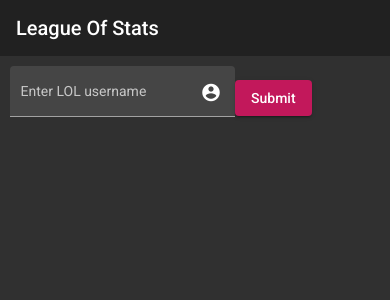
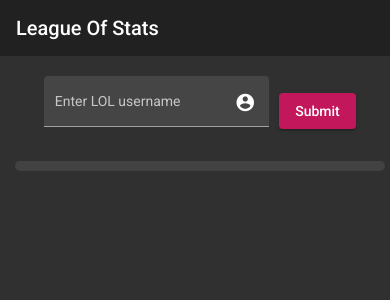
Before and after one commit to EnzoHaegel/LeagueOfStats, an Angular app in the folder LeagueOfStats/: page / in a window 390 px wide. Shown: the top 300 px of the page. Built offline with nearby package versions, Linux system fonts and the light colour scheme.

Commit message:
better opgg

```diff
--- a/LeagueOfStats/src/app/pages/profil/history/history.component.html
+++ b/LeagueOfStats/src/app/pages/profil/history/history.component.html
@@ -1,14 +1,4 @@
 <div class="container">
-    <!-- material input -->
-    <form>
-        <mat-form-field appearance="fill">
-            <mat-label>Enter LOL username</mat-label>
-            <input matInput placeholder="Username" [formControl]="username" #input>
-            <mat-icon matSuffix>account_circle</mat-icon>
-        </mat-form-field>
-        <button (click)="onSearch()" mat-raised-button color="primary" type="submit">Submit</button>
-    </form>
-
     <div *ngFor="let match of matches" class="match-history" [ngClass]="getStatsOfPlayer(match).win ? 'win' : 'loss'">
         <div class="type-of-game">
             {{ secondesToMinutes(match.info.gameDuration) + ' ' + match.info.gameMode + ' ' + getGameTypeName(match.info.gameMode, match.info.gameType) }}
@@ -38,7 +28,8 @@
                             <img class="champion-icon" [src]="match.info.participants[index].ddragonChampionIcon" alt="">
                             <div class="player-name" routerLink="/" [queryParams]="{puuid: match.metadata.participants[index]}">{{ match.info.participants[index].championName }}</div>
                         </div>
-                        <span class="kda">{{ match.info.participants[index].kills }} / {{ match.info.participants[index].deaths }} / {{ match.info.participants[index].assists }}</span>
+                        <div class="kda-items">
+                            <span class="kda" [ngStyle]="{'margin-right': '0'}">{{ match.info.participants[index].kills }} / {{ match.info.participants[index].deaths }} / {{ match.info.participants[index].assists }}</span>
                             <div class="item-block">
                                 <div class="item-icon">
                                     <img *ngIf="match.info.participants[index].item0 > 0" class="item-picture" [src]="riotPicturesService.getItemIcon(match.info.participants[index].item0)" alt="">
@@ -61,9 +52,11 @@
                             </div>
                         </div>
                     </div>
+                </div>
                 <span class="divider-vertical"></span>
                 <div class="team">
                     <div *ngFor="let index of [5, 6, 7, 8, 9]" class="player">
+                        <div class="kda-items">
                             <div class="item-block">
                                 <div class="item-icon">
                                     <img *ngIf="match.info.participants[index].item0 > 0" class="item-picture" [src]="riotPicturesService.getItemIcon(match.info.participants[index].item0)" alt="">
@@ -84,8 +77,9 @@
                                     <img *ngIf="match.info.participants[index].item5 > 0" class="item-picture" [src]="riotPicturesService.getItemIcon(match.info.participants[index].item5)" alt="">
                                 </div>
                             </div>
-                        <span class="kda">{{ match.info.participants[index].kills }} / {{ match.info.participants[index].deaths }} / {{ match.info.participants[index].assists }}</span>
-                        <div class="champion" [ngStyle]="{'float': 'left'}">
+                            <span [ngStyle]="{'margin-left': '0'}" class="kda">{{ match.info.participants[index].kills }} / {{ match.info.participants[index].deaths }} / {{ match.info.participants[index].assists }}</span>
+                        </div>
+                        <div class="champion">
                             <span class="player-name" routerLink="/" [queryParams]="{puuid: match.metadata.participants[index]}">{{ match.info.participants[index].championName }}</span>
                             <img class="champion-icon" [src]="match.info.participants[index].ddragonChampionIcon" alt="">
                         </div>
@@ -96,5 +90,5 @@
     </div>
 
     <!-- Load More Button -->
-    <button *ngIf="matches.length > 0" mat-raised-button color="primary" (click)="loadMore()">Load More</button>
+    <button class="load" *ngIf="matches.length > 0" mat-raised-button color="primary" (click)="loadMore()">Load More</button>
 </div>
--- a/LeagueOfStats/src/app/pages/profil/history/history.component.scss
+++ b/LeagueOfStats/src/app/pages/profil/history/history.component.scss
@@ -1,15 +1,16 @@
 .container {
-    margin: 10px;
-    width: calc(100% - 20px);
+    margin: 5px;
+    width: calc(100% - 10px);
     justify-content: space-between;
 
     .match-history {
-        margin-top: 10px;
-        margin-bottom: 10px;
         border-radius: 5px;
         background-color: #424242;
         padding: 5px;
-        width: 900px;
+        max-width: calc(min(1000px, 100%));
+        margin: auto;
+        margin-top: 5px;
+        margin-bottom: 5px;
 
         .type-of-game {
             width: 100%;
@@ -100,6 +101,9 @@
                         .champion {
                             display: flex;
                             flex-direction: row;
+                            text-overflow: ellipsis;
+                            overflow: hidden;
+                            white-space: nowrap;
 
                             .champion-icon {
                                 width: 16px;
@@ -112,6 +116,9 @@
                                 font-size: 12px;
                                 color: #fff;
                                 cursor: pointer;
+                                text-overflow: ellipsis;
+                                overflow: hidden;
+                                white-space: nowrap;
 
                                 &:hover {
                                     text-decoration: underline;
@@ -119,7 +126,14 @@
                             }
                         }
 
+
+                        .kda-items {
+                            display: flex;
+
                             .kda {
+                                // Make items don't overflow
+                                display: inline-block;
+                                margin-left: 3px;
                                 margin-right: 3px;
                                 font-size: 12px;
                                 color: #fff;
@@ -148,6 +162,7 @@
             }
         }
     }
+}
 
 .win {
     background: -webkit-linear-gradient(left, rgba(0, 230, 118, 0.2), rgba(0, 230, 118, 0.2));
@@ -163,3 +178,29 @@
     background-color: #424242;
     margin: 0 5px;
 }
+
+// when width is lower than 1062px, hide items
+@media screen and (max-width: 1200px) {
+    .container {
+        .match-history {
+            .infos {
+                .all-players {
+                    .team {
+                        .player {
+                            .kda-items {
+                                .item-block {
+                                    display: none;
+                                }
+                            }
+                        }
+                    }
+                }
+            }
+        }
+    }
+
+    .load {
+        width: 100%;
+        margin: auto;
+    }
+}
--- a/LeagueOfStats/src/app/pages/profil/profil.component.html
+++ b/LeagueOfStats/src/app/pages/profil/profil.component.html
@@ -1 +1,21 @@
-<app-history></app-history>
+<div class="container">
+    <form class="search">
+        <mat-form-field appearance="fill" class="form-group">
+            <mat-label>Enter LOL username</mat-label>
+            <input matInput placeholder="Username" [formControl]="username" #input>
+            <mat-icon matSuffix>account_circle</mat-icon>
+        </mat-form-field>
+        <div class="button">
+            <button (click)="onSearch()" mat-raised-button color="primary" type="submit">Submit</button>
+        </div>
+    </form>
+
+    <div class="infos">
+        <div class="profil">
+
+        </div>
+        <div class="history">
+            <app-history [inputUsername]="username.value"></app-history>
+        </div>
+    </div>
+</div>
--- a/LeagueOfStats/src/app/pages/profil/profil.component.scss
+++ b/LeagueOfStats/src/app/pages/profil/profil.component.scss
@@ -1,4 +1,83 @@
 .container {
     margin: 10px;
     width: calc(100% - 20px);
+    display: block;
+
+    .search {
+        width: calc(80%);
+        margin: auto;
+        display: flex;
+        justify-content: space-between;
+        justify-content: center;
+        align-items: center;
+
+        .form-group {
+            width: calc(80%);
+            margin: auto;
+            padding: 10px;
+        }
+
+        .button {
+            padding: 20px, 0;
+            height: 50px;
+            justify-content: center;
+            align-items: center;
+            flex-direction: column;
+            display: flex;
+        }
+    }
+
+    .infos {
+        display: flex;
+
+        .profil {
+            width: calc(25% - 20px);
+            margin: 10px;
+            border-radius: 5px;
+            background-color: #424242;
+            padding: 5px;
+
+            .profil-infos {
+                .player-infos {
+                    .player-icon {
+
+                    }
+
+                    .player-name {
+
+                    }
+                }
+
+                .rank-player {
+                    .rank-icon {
+
+                    }
+                    .rank-icon {
+
+                    }
+                }
+            }
+        }
+
+        .history {
+            width: calc(75% - 10px);
+            margin: 5px;
+        }
+    }
 }
+
+@media screen and (max-width: 900px) {
+    .container {
+        .infos {
+            flex-direction: column;
+            .profil {
+                width: calc(100% - 10px);
+                margin: 5px;
+            }
+            .history {
+                width: calc(100% - 10px);
+                margin: 5px;
+            }
+        }
+    }
+}
--- a/LeagueOfStats/src/app/pages/profil/profil.component.ts
+++ b/LeagueOfStats/src/app/pages/profil/profil.component.ts
@@ -1,4 +1,6 @@
-import { Component, OnInit } from '@angular/core';
+import { Component, Input, OnInit } from '@angular/core';
+import { FormControl } from '@angular/forms';
+import { ActivatedRoute, Router } from '@angular/router';
 
 @Component({
   selector: 'app-profil',
@@ -6,10 +8,36 @@ import { Component, OnInit } from '@angular/core';
   styleUrls: ['./profil.component.scss']
 })
 export class ProfilComponent implements OnInit {
+  @Input() inputUsername: string | undefined;
 
-  constructor() { }
+  public username = new FormControl('');
+
+  constructor(
+    private route: ActivatedRoute,
+    private router: Router,
+  ) { }
 
   ngOnInit(): void {
+    this.route.queryParams.subscribe(params => {
+      if (params['user'] && params['user'] !== '' && params['user'] !== localStorage.getItem("username")) {
+        this.username.setValue(params['user']);
+        localStorage.setItem("username", params['user']);
+        this.onSearch();
+      }
+    });
+    if (this.username.value === '' && this.inputUsername) {
+      this.username.setValue(this.inputUsername);
+      localStorage.setItem("username", this.inputUsername);
+      this.onSearch();
+    } else if (localStorage.getItem("username")) {
+      this.username.setValue(localStorage.getItem("username"));
+    }
   }
 
+  public onSearch(): void {
+    localStorage.setItem("username", this.username.value);
+    this.router.navigate(['/'], { queryParams: { user: this.username.value } }).then(() => {
+      window.location.reload();
+    });
+  }
 }
--- a/LeagueOfStats/src/app/services/api-riot.service.ts
+++ b/LeagueOfStats/src/app/services/api-riot.service.ts
@@ -34,6 +34,12 @@ export class ApiRiotService {
     );
   }
 
+  public getLeagueBySummonerName(name: string): Observable<ILeague[]> {
+    return this.http.get(this.BASE_URL + 'rank/' + name, { headers: this.headers }).pipe(
+      map((data: any) => data.map((league: any) => this.mapperRiotApiService.mapLeague(league)))
+    );
+  }
+
   public getMatchsIdBySummonerPuuid(puuid: string, start: number, count: number): Observable<string[]> {
     let options = "?start=" + start + "&count=" + count;
 
```
Also changed, not shown: 1 other file (tests, documents, lock files or other folders). Lines whose indentation alone changed are shown as unchanged.
